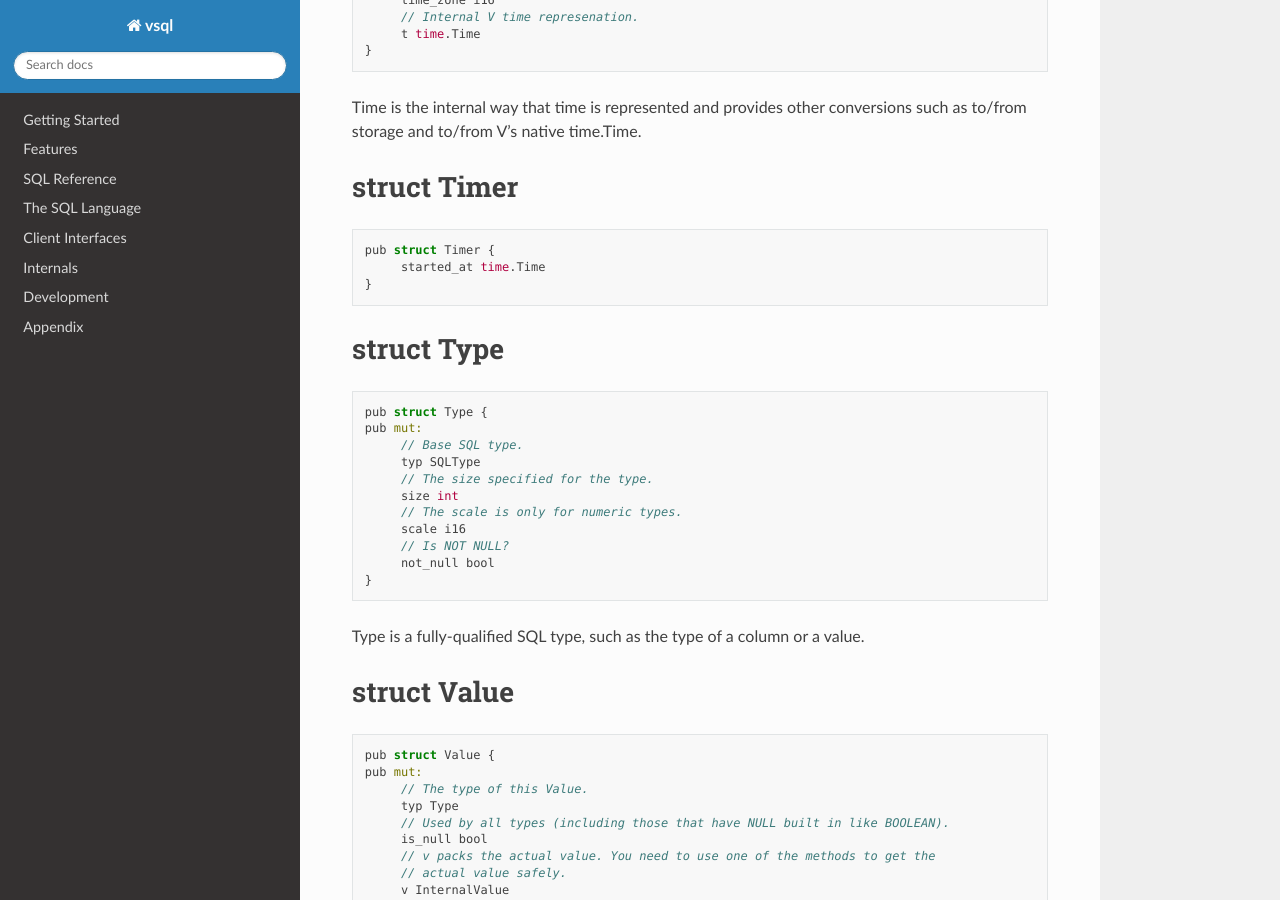
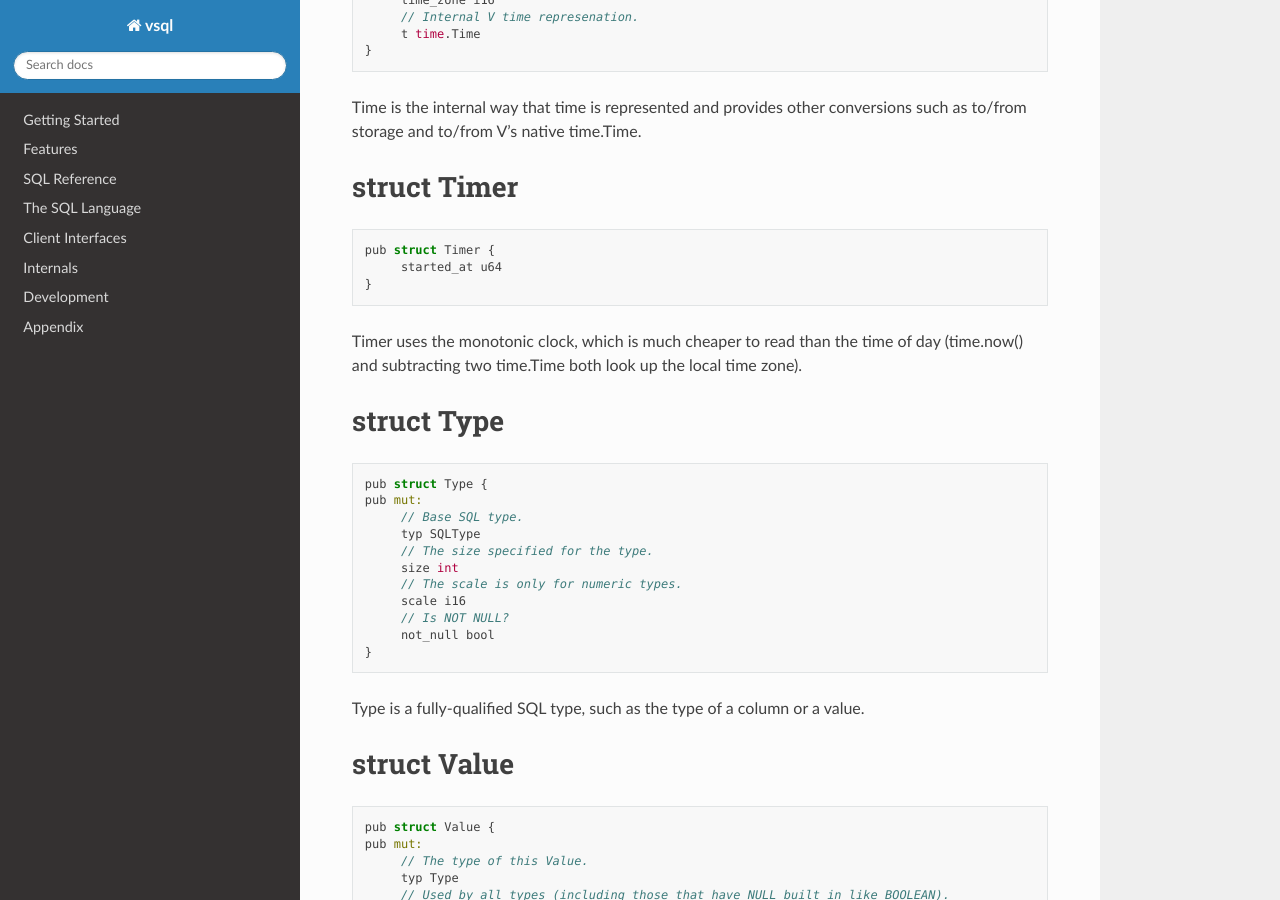
Before and after one commit to elliotchance/vsql, a Sphinx documentation site: the page built from docs/v-client-library-docs.rst, in a window 1280 px wide and 900 px high, scrolled down 20990 px. Built offline with Sphinx 7.4.7 and the Read the Docs theme 3.1.0, drawn with Linux system fonts in a browser that asks for light colours.

Commit message:
vsql: Time statements with the monotonic clock (#1076)
Timer used time.now(), and subtracting two time.Time looks up the local
time zone each time. It now keeps a reading of the monotonic clock.

Co-authored-by: Claude Opus 5.5 <noreply@anthropic.com>

```diff
--- a/docs/v-client-library-docs.rst
+++ b/docs/v-client-library-docs.rst
@@ -1173,10 +1173,10 @@ struct Timer
 .. code-block:: v
 
    pub struct Timer {
-   	started_at time.Time
+   	started_at u64
    }
 
-
+Timer uses the monotonic clock, which is much cheaper to read than the time of day (time.now() and subtracting two time.Time both look up the local time zone).
 
 struct Type
 -----------
```
Also changed, not shown: 1 other file.
